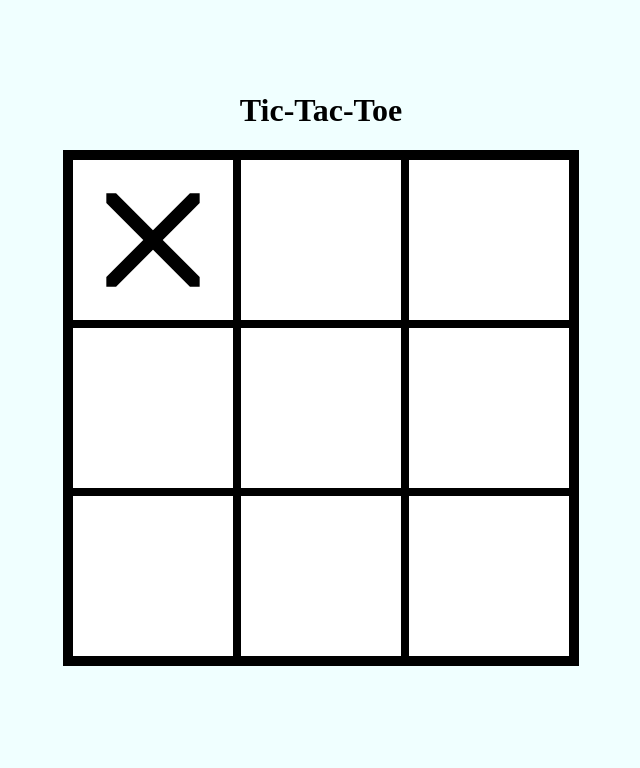
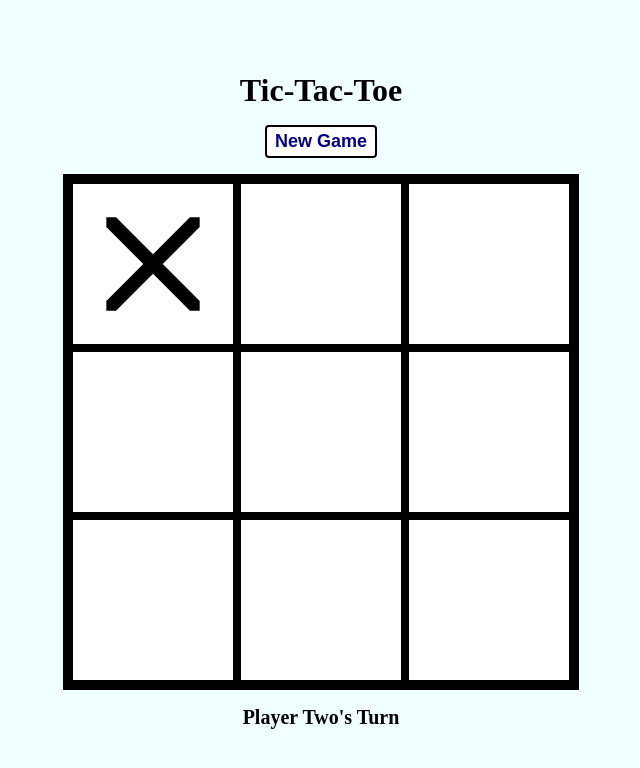
Before and after one commit to a-bills/tic-tac-toe, a plain HTML site: page index.html in a window 1280 px wide. Both pictures are taken after a click on the element 472 px from the left and 239 px from the top of the page. Shown: the whole page, without its empty margins (319-959 px from the left). Drawn offline with Linux system fonts and the light colour scheme.

Commit message:
Add game status message and new game button

```diff
--- a/index.html
+++ b/index.html
@@ -9,6 +9,7 @@
 <body>
 
     <h1>Tic-Tac-Toe</h1>
+    <button id="newGameBtn">New Game</button>
     <div id="container">
         <div class="cell" id="0" data-used="false">
             <img src="./window-close.svg" alt="An X Icon" class="icon player1">
@@ -47,6 +48,7 @@
             <img src="./circle-outline.svg" alt="A Circle Icon" class="icon player2">
         </div>
     </div>
+    <p id="message"></p>
 
     <script src="./script.js"></script>
 </body>
--- a/script.js
+++ b/script.js
@@ -2,12 +2,22 @@ const CacheDOM = (function () {
     const cellNodes = [...document.querySelectorAll('.cell')];
     const xIcons = [...document.querySelectorAll('.player1')];
     const oIcons = [...document.querySelectorAll('.player2')];
+    const newGameBtn = document.querySelector('#newGameBtn');
+    const message = document.querySelector('#message');
 
     const getCellNodes = () => cellNodes;
     const getXIcons = () => xIcons;
     const getOIcons = () => oIcons;
+    const getBtn = () => newGameBtn;
+    const getMessageNode = () => message;
 
-    return { getCellNodes, getXIcons, getOIcons };
+    return {
+        getCellNodes,
+        getXIcons,
+        getOIcons,
+        getBtn,
+        getMessageNode,
+    };
 })();
 
 const Gameboard = (function () {
@@ -25,9 +35,10 @@ const Gameboard = (function () {
     const getBoard = () => board;
 
     const updateCell = function (event, currentPlayer) {
-        const index = event.target.getAttribute('id');
-        const xIcon = xIcons.filter((icon) => event.target.contains(icon));
-        const oIcon = oIcons.filter((icon) => event.target.contains(icon));
+        const cell = event.target;
+        const index = cell.getAttribute('id');
+        const xIcon = xIcons.filter((icon) => cell.contains(icon));
+        const oIcon = oIcons.filter((icon) => cell.contains(icon));
 
         if (currentPlayer === "Player One") {
             board[index].updateValue(1);
@@ -73,13 +84,43 @@ const gameController = (function (
 ) {
     const domCache = CacheDOM;
     const cellNodes = domCache.getCellNodes();
+    const xIcons = domCache.getXIcons();
+    const oIcons = domCache.getOIcons();
+    const newGameBtn = domCache.getBtn();
+    const message = domCache.getMessageNode();
+
+    message.textContent = `${playerOne}'s Turn`;
+
     const gameboard = Gameboard;
     const board = gameboard.getBoard();
+
     let currentPlayer = playerOne;
+
+    newGameBtn.addEventListener('click', startNewGame);
+
+    function startNewGame() {
+        cellNodes.forEach((cell) => {
+            cell.classList.remove('display-icon');
+            cell.setAttribute('data-used', false);
+        });
+
+        xIcons.forEach((icon) => {
+            icon.classList.remove('display-icon');
+        });
+
+        board.forEach((cell) => {
+            cell.updateValue(0);
+        });
+
+        message.textContent = `${playerOne}'s Turn`;
+
+        updateCellEvents('removeEventListener');
+        updateCellEvents('addEventListener');
+    }
 
     updateCellEvents('addEventListener');
 
-    function updateCellEvents (eventMethod) {
+    function updateCellEvents(eventMethod) {
         cellNodes.forEach((cellNode) => {
             cellNode[eventMethod]('click', cellEvents);
         })
@@ -98,6 +139,7 @@ const gameController = (function (
     function changePlayers() {
         currentPlayer = (currentPlayer === playerOne) ?
             playerTwo : playerOne;
+        message.textContent = `${currentPlayer}'s Turn`;
     }
 
     function checkScore() {
@@ -139,16 +181,19 @@ const gameController = (function (
 
         if (gameTied) announceTie();
 
+        function declareWinner(player) {
+            message.textContent = `${player} Wins!`;
+            // console.log(`${player} Wins!`);
+            updateCellEvents('removeEventListener');
+        }
+
+        function announceTie() {
+            message.textContent = "It's a Tie!";
+            // console.log("It's a Tie!");
+            updateCellEvents('removeEventListener');
+        }
     }
 
-    function declareWinner(player) {
-        console.log(`${player} Wins!`);
-        updateCellEvents('removeEventListener');
-    }
 
-    function announceTie() {
-        console.log("It's a Tie!");
-        updateCellEvents('removeEventListener');
-    }
 
 })();
--- a/style.css
+++ b/style.css
@@ -1,10 +1,15 @@
-html, body {
+html,
+body {
     height: 100%;
     box-sizing: border-box;
 }
 
-*, *::before, *::after {
+*,
+*::before,
+*::after {
     box-sizing: inherit;
+    padding: 0;
+    margin: 0;
 }
 
 body {
@@ -12,7 +17,18 @@ body {
     flex-direction: column;
     justify-content: center;
     align-items: center;
+    gap: 1rem;
     background-color: azure;
+}
+
+#newGameBtn {
+    font-size: 1.125rem;
+    font-weight: 600;
+    background-color: white;
+    color: navy;
+    padding: 0.25rem 0.5rem;
+    border: 2px solid black;
+    border-radius: 4px;
 }
 
 #container {
@@ -23,7 +39,6 @@ body {
     border: 2px solid black;
     background-color: black;
     padding: 0.5rem;
-    margin-bottom: 80px;
 }
 
 .cell {
@@ -42,3 +57,8 @@ img {
 .display-icon {
     visibility: visible;
 }
+
+p {
+    font-size: 1.25rem;
+    font-weight: 600;
+}
```
